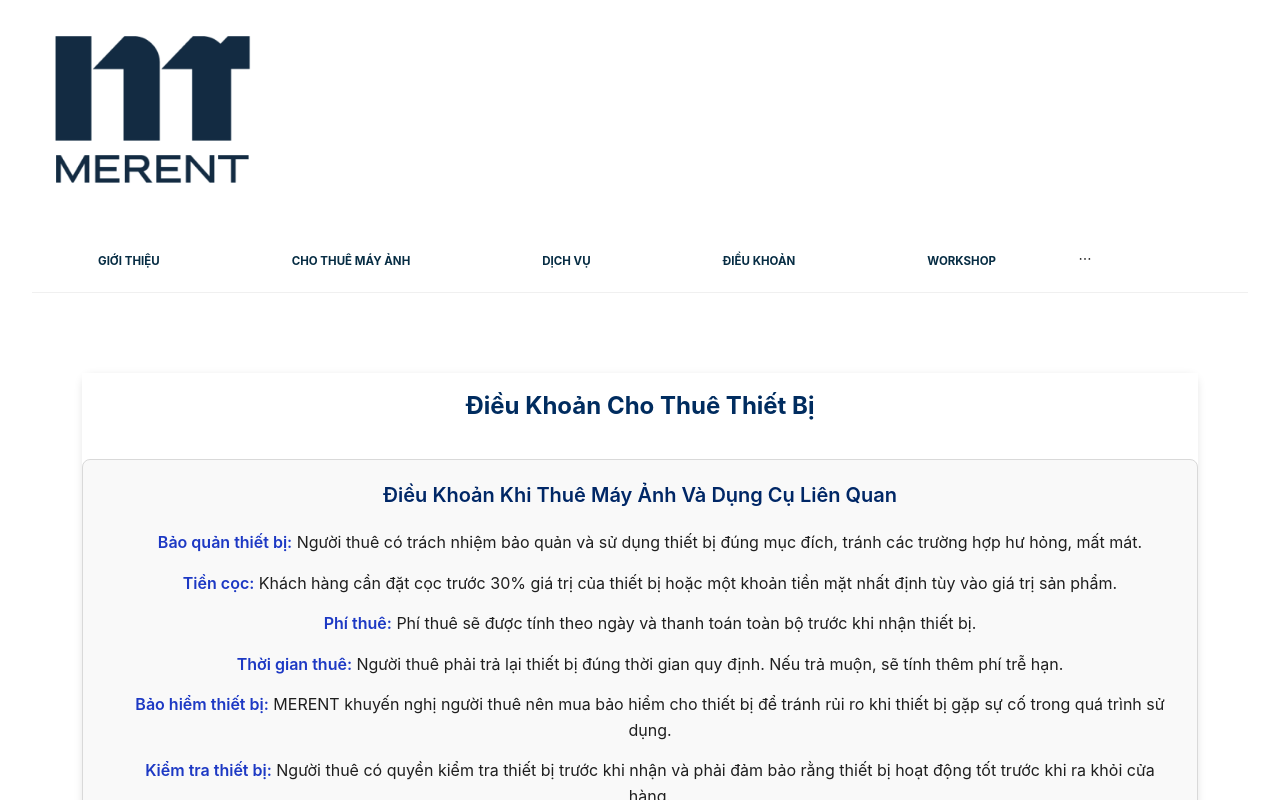
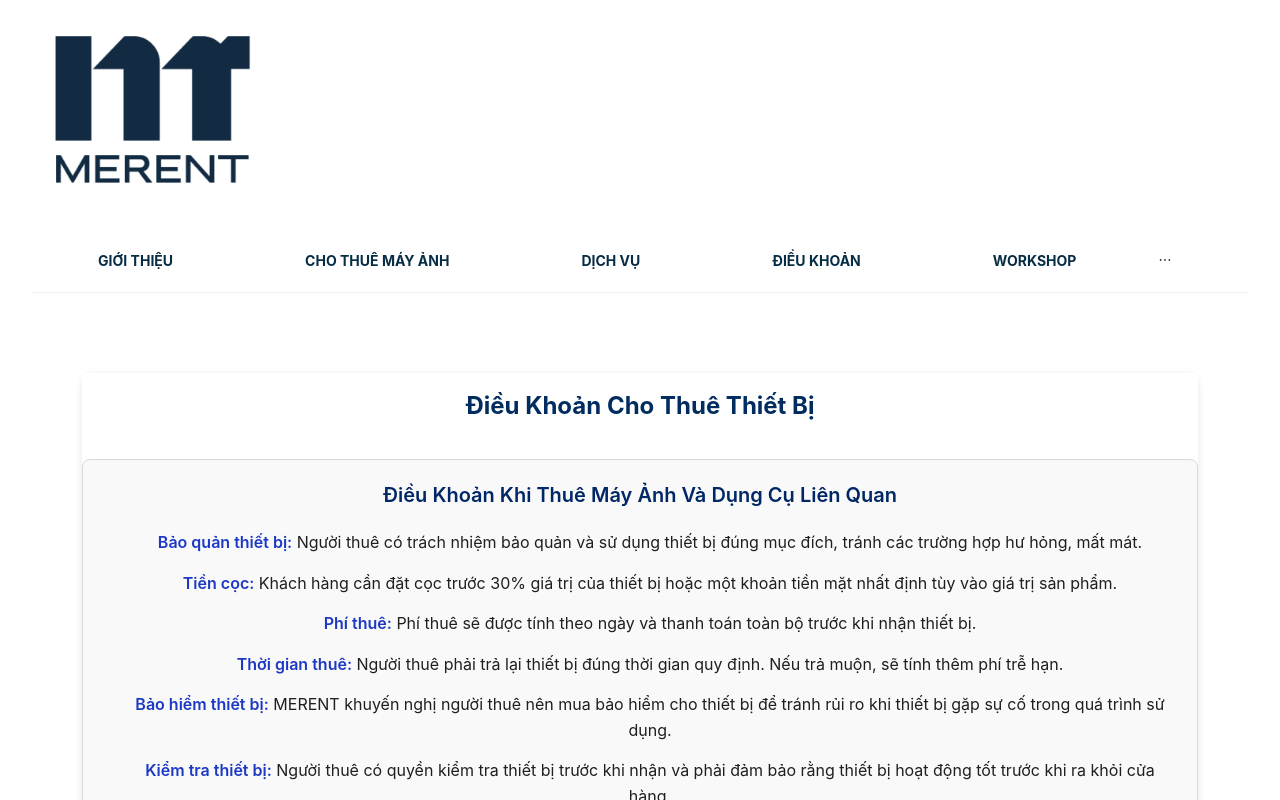
Before and after one commit to DnkK17/Merent-FE, a React (Vite) app: page /#/TermsOfUse in a window 1280 px wide. Shown: the top 800 px of the page. Built offline with nearby package versions, Linux system fonts and the light colour scheme.

Commit message:
fix margin

```diff
--- a/src/components/FixedPageComp/HeaderPage.jsx
+++ b/src/components/FixedPageComp/HeaderPage.jsx
@@ -75,7 +75,7 @@ function HeaderPage() {
           defaultSelectedKeys={['']}
           items={menuItems}
           onClick={handleMenuClick}
-          style={{fontSize:'11.5px'}}
+
         />
       </div>
     </Layout>
```
